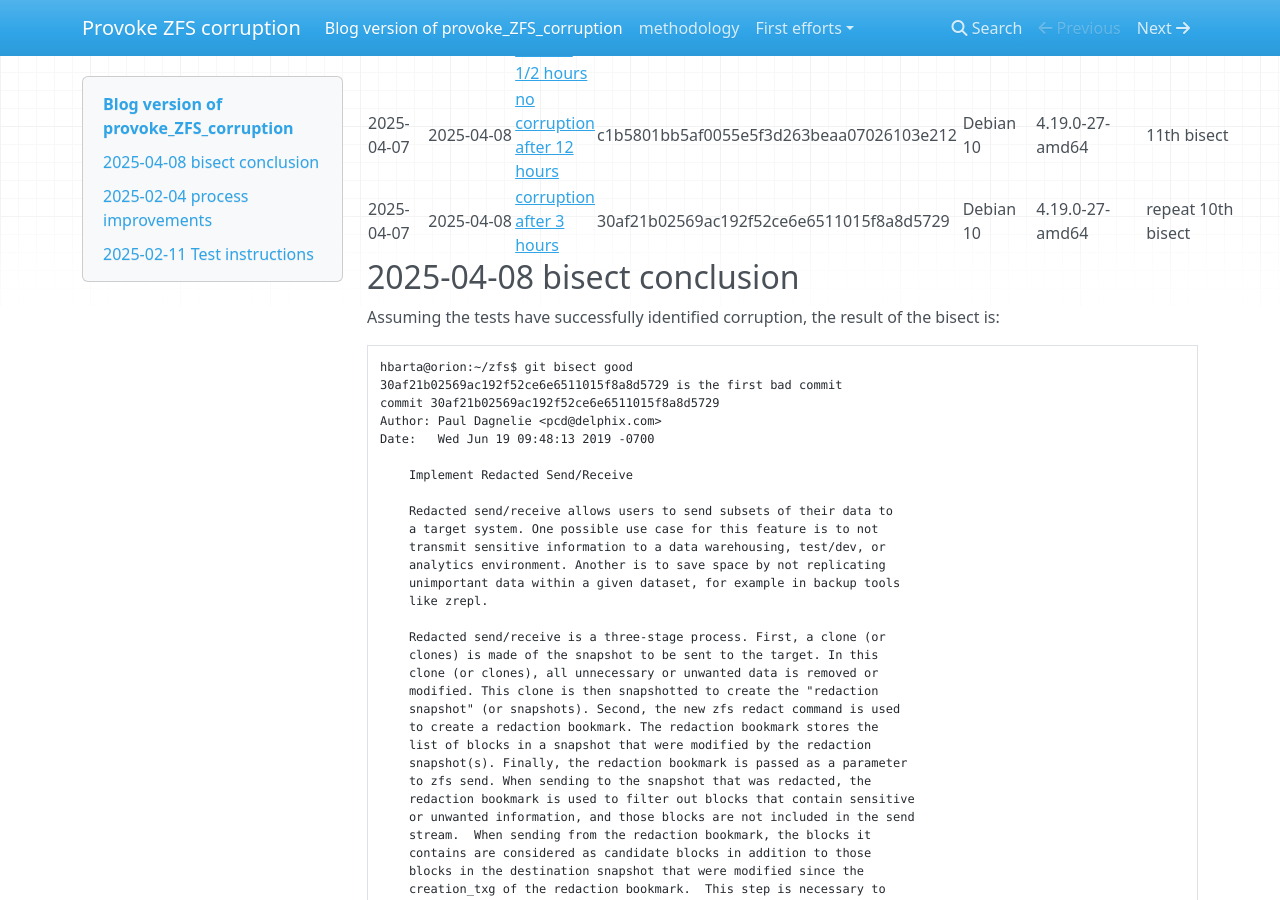
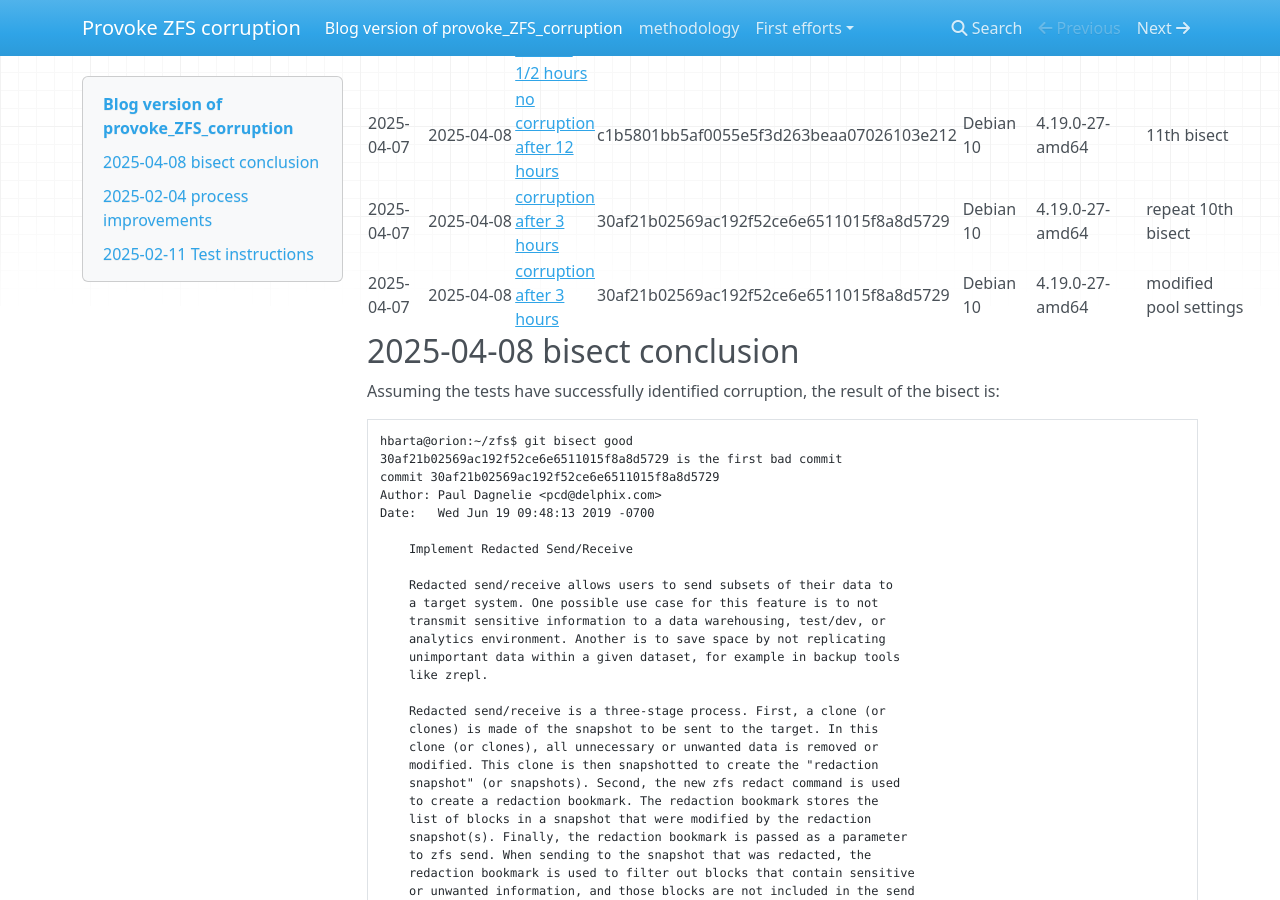
Before and after one commit to HankB/provoke_ZFS_corruption, an MkDocs documentation site: the page built from docs/index.md, in a window 1280 px wide and 900 px high, scrolled down 2256 px. Built offline with MkDocs 1.6.1, drawn with Linux system fonts in a browser that asks for light colours; nearby versions of some CDN libraries.

Commit message:
altered pool settings

```diff
--- a/docs/index.md
+++ b/docs/index.md
@@ -36,6 +36,7 @@ Directory of tests starting with preliminary exploration.
 |2025-04-07|2025-04-08|[corruption after about 2 1/2 hours](./tests/2025-04-07_Linux_Buster_4.19_bisect_0.8.6_2.0.0_bisect_10/results.md)|30af21b02569ac192f52ce6e6511015f8a8d5729|Debian 10|4.19.0-27-amd64|10th bisect|
 |2025-04-07|2025-04-08|[no corruption after 12 hours](./tests/2025-04-08_Linux_Buster_4.19_bisect_0.8.6_2.0.0_bisect_11/results.md)|c1b5801bb5af0055e5f3d263beaa07026103e212|Debian 10|4.19.0-27-amd64|11th bisect|
 |2025-04-07|2025-04-08|[corruption after 3 hours](./tests/2025-04-09_Linux_Buster_4.19_bisect_0.8.6_2.0.0_bisect_10_repeat/results.md)|30af21b02569ac192f52ce6e6511015f8a8d5729|Debian 10|4.19.0-27-amd64|repeat 10th bisect|
+|2025-04-07|2025-04-08|[corruption after 3 hours](./tests/2025-04-10_Linux_Buster_4.19_30af21b_pool_settings_1/results.md)|30af21b02569ac192f52ce6e6511015f8a8d5729|Debian 10|4.19.0-27-amd64|modified pool settings|
 
 ## 2025-04-08 bisect conclusion
 
```
Also changed, not shown: 3 other files.
